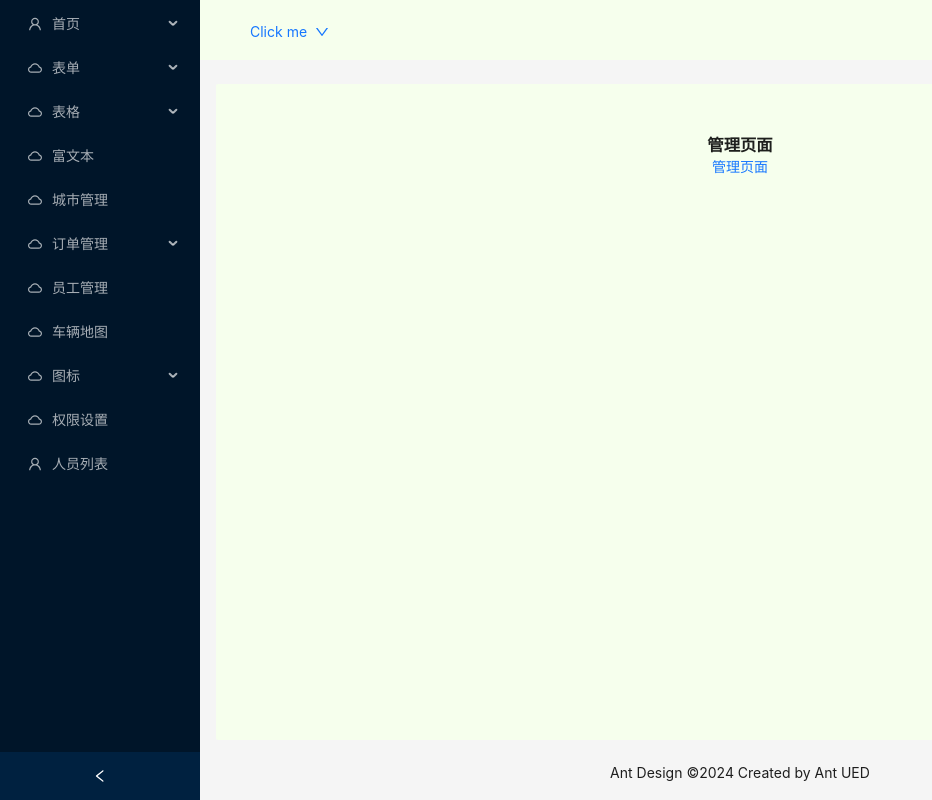
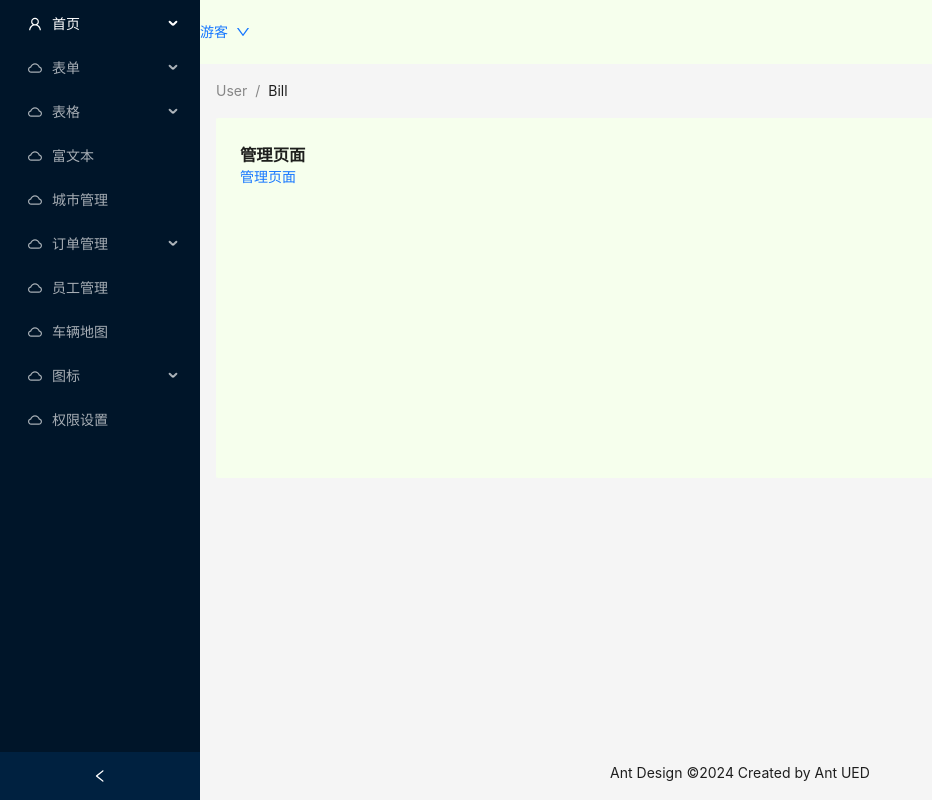
Before and after one commit to dirunru/my-react-app, a React (Create React App) app: page / in a window 1280 px wide. Before the commit this address led to /#/home. Shown: the whole page, without its empty margins (0-932 px from the left). Built offline with nearby package versions, Linux system fonts and the light colour scheme.

Commit message:
feat:111

```diff
--- a/src/App.jsx
+++ b/src/App.jsx
@@ -1,37 +1,54 @@
-import React, { Children, useState } from "react";
-import { useNavigate, Routes, Route, useRoutes } from "react-router-dom";
+import React, { useState, getDerivedStateFromProps } from "react";
+import { useNavigate } from "react-router-dom";
 
 import styles from "./styles/app.module.scss";
 import { DownOutlined } from "@ant-design/icons";
-import { Layout, Dropdown, Space, theme, Menu, message } from "antd";
+import {
+  Layout,
+  Breadcrumb,
+  theme,
+  Menu,
+  message,
+  Dropdown,
+  Space,
+} from "antd";
 //引入路由表
-import { routes, RouterView } from "./router";
+import { routeMenus, RouterView } from "./router";
 
 // 布局组件
 const { Header, Content, Footer, Sider } = Layout;
 // 处理路由
 let items = [];
-console.log("./router", routes, RouterView);
-Object.values(routes).map((item, index) => {
+Object.values(routeMenus).map((item, index) => {
+  if (!item.isHide) {
     items.push({
-    key: item.path,
+      key: item.key,
       icon: item.icon ? React.createElement(item.icon) : "",
       label: item.title,
-    path: item.path,
+      path: item.key,
       children: item.children?.map((it) => {
         return {
-        key: item.path + it?.path,
+          key: item.key + it.key,
           label: it.title,
           icon: React.createElement(it.icon),
-        path: item.path + "/" + it.path,
+          path: item.key + it.key,
         };
       }),
     });
+  }
 });
-let menuArr = [
+const menus = [
   {
+    label: "Clicking me will not close the menu.",
     key: "1",
-    label: "Item 1",
+  },
+  {
+    label: "Clicking me will not close the menu also.",
+    key: "2",
+  },
+  {
+    label: "Clicking me will close the menu.",
+    key: "3",
   },
 ];
 
@@ -56,23 +73,25 @@ const App = () => {
     localStorage.clear(); // 清除localStorage中的数据
     setTimeout(() => navigate("/login"), 1500);
   };
-
+  const [open, setOpen] = useState(false);
+  const handleMenuClick = (e) => {
+    if (e.key === "3") {
+      setOpen(false);
+    }
+  };
+  const handleOpenChange = (nextOpen, info) => {
+    if (info.source === "trigger" || nextOpen) {
+      setOpen(nextOpen);
+    }
+  };
   //生成路由规则
   return (
     <div className="app">
-      <Layout hasSider>
+      <Layout style={{ minHeight: "100vh" }}>
         <Sider
           collapsible
           collapsed={collapsed}
           onCollapse={(value) => setCollapsed(value)}
-          style={{
-            overflow: "auto",
-            height: "100vh",
-            position: "fixed",
-            left: 0,
-            top: 0,
-            bottom: 0,
-          }}
         >
           <Menu
             theme="dark"
@@ -82,55 +101,38 @@ const App = () => {
             onClick={(item) => onClick(item)}
           />
         </Sider>
-        <Layout
-          style={{
-            marginLeft: 200,
-          }}
-        >
-          <Header
-            style={{
-              height: "60px",
-              background: colorBgContainer,
-            }}
-          >
+        <Layout>
+          <Header style={{ padding: 0, background: colorBgContainer }}>
             <Dropdown
               menu={{
-                menuArr,
+                items: menus,
+                onClick: handleMenuClick,
               }}
-              trigger={["click"]}
+              onOpenChange={handleOpenChange}
+              open={open}
             >
               <a onClick={(e) => e.preventDefault()}>
                 <Space>
-                  Click me
+                  {username}
                   <DownOutlined />
                 </Space>
               </a>
             </Dropdown>
           </Header>
-          <Content
-            style={{
-              margin: "24px 16px 0",
-              overflow: "initial",
-            }}
-          >
+          <Content style={{ margin: "0 16px" }}>
+            <Breadcrumb style={{ margin: "16px 0" }}>
+              <Breadcrumb.Item>User</Breadcrumb.Item>
+              <Breadcrumb.Item>Bill</Breadcrumb.Item>
+            </Breadcrumb>
             <div
               style={{
                 padding: 24,
-                textAlign: "center",
+                minHeight: 360,
                 background: colorBgContainer,
                 borderRadius: borderRadiusLG,
               }}
-              className={styles.content}
-            >
-              <div
-                style={{
-                  padding: 24,
-                  minHeight: "75vh",
-                  background: colorBgContainer,
-                }}
             >
               <RouterView />
-              </div>
             </div>
           </Content>
           <Footer className={styles.footer}>
--- a/src/pages/about/index.jsx
+++ b/src/pages/about/index.jsx
@@ -1,8 +1,24 @@
+import React from "react";
+import { Button } from "antd";
 
-export default function About() {
-  return (
-    <section>
-      <h1>About</h1>
-    </section>
-  );
+class About extends React.Component {
+  constructor(props) {
+    super(props);
+  }
+  state = {
+    message: "你好",
+  };
+
+  render() {
+    const clickHandle = (e) => {
+      console.log(2);
+    };
+    return (
+      <>
+        <h1>{this.state.message}</h1>
+        <Button onClick={clickHandle}>测试</Button>
+      </>
+    );
+  }
 }
+export default About;
--- a/src/router/index.js
+++ b/src/router/index.js
@@ -15,74 +15,66 @@ import About from "../pages/about";
 import Home from "../pages/home";
 import Detail from "../pages/home/detail";
 import Page404 from "../pages/ErrorPage/404.jsx";
-
-export const routes = [
+// 左侧 菜单展示
+export const routeMenus = [
   {
-    path: "/home/",
     key: "/home",
     title: "首页",
     icon: UserOutlined,
-    element: <Home />,
     children: [
       {
-        path: "",
+        key: "/list",
         title: "人员列表",
         icon: UserOutlined,
-        element: <Navigate to="/home" />,
       },
       {
-        path: "detail",
-        element: <Detail />,
+        key: "/about",
+        title: "关于",
+        icon: UserOutlined,
+      },
+      {
+        key: "/detail",
         title: "详情",
         icon: CloudOutlined,
       },
       {
         title: "按钮",
-        key: "/ui/buttons",
-        path: "ui/buttons",
+        key: "/buttons",
         icon: CloudOutlined,
-        element: <About />,
       },
       {
         title: "弹框",
-        key: "/ui/modals",
-        path: "ui/modals",
+        key: "/modals",
         icon: CloudOutlined,
       },
       {
         title: "Loading",
-        key: "/ui/loadings",
-        path: "ui/loadings",
+        key: "/loadings",
         icon: CloudOutlined,
       },
       {
         title: "通知提醒",
-        key: "/ui/notification",
-        path: "ui/notification",
+        key: "/notification",
         icon: CloudOutlined,
       },
       {
         title: "全局Message",
-        key: "/ui/messages",
-        path: "ui/messages",
+        key: "/messages",
         icon: CloudOutlined,
       },
       {
         title: "Tab页签",
-        key: "/ui/tabs",
-        path: "ui/tabs",
+        key: "/tabs",
         icon: CloudOutlined,
       },
       {
         title: "图片画廊",
-        key: "/ui/gallery",
-        path: "ui/gallery",
+        key: "/gallery",
         icon: CloudOutlined,
       },
       {
         title: "轮播图",
-        key: "/ui/carousel",
-        path: "ui/carousel",
+        key: "/carousel",
         icon: CloudOutlined,
       },
     ],
@@ -90,19 +82,16 @@ export const routes = [
   {
     title: "表单",
     key: "/form",
-    path: "/form/",
     icon: CloudOutlined,
     children: [
       {
         title: "登录",
         key: "/login",
-        path: "login",
         icon: CloudOutlined,
       },
       {
         title: "注册",
         key: "/reg",
-        path: "reg",
         icon: CloudOutlined,
       },
     ],
@@ -110,19 +99,16 @@ export const routes = [
   {
     title: "表格",
     key: "/table",
-    path: "/table/",
     icon: CloudOutlined,
     children: [
       {
         title: "基础表格",
-        key: "/table/basic",
-        path: "table/basic",
+        key: "/basic",
         icon: CloudOutlined,
       },
       {
         title: "高级表格",
-        key: "/table/high",
-        path: "table/high",
+        key: "/high",
         icon: CloudOutlined,
       },
     ],
@@ -130,31 +116,26 @@ export const routes = [
   {
     title: "富文本",
     key: "/rich",
-    path: "/rich/",
     icon: CloudOutlined,
   },
   {
     title: "城市管理",
     key: "/city",
-    path: "city",
     icon: CloudOutlined,
   },
   {
     title: "订单管理",
     key: "/order",
-    path: "order",
     icon: CloudOutlined,
     children: [
       {
         title: "订单详情",
-        key: "detail",
-        path: "detail",
+        key: "/detail",
         icon: CloudOutlined,
       },
       {
         title: "结束订单",
-        key: "finish",
-        path: "finish",
+        key: "/finish",
         icon: CloudOutlined,
       },
     ],
@@ -162,37 +143,31 @@ export const routes = [
   {
     title: "员工管理",
     key: "/user",
-    path: "/user",
     icon: CloudOutlined,
   },
   {
     title: "车辆地图",
     key: "/bikeMap",
-    path: "/bikeMap",
     icon: CloudOutlined,
   },
   {
     title: "图标",
     key: "/charts",
-    path: "/charts/",
     icon: CloudOutlined,
     children: [
       {
         title: "柱形图",
-        path: "charts/bar",
-        key: "/charts/bar",
+        key: "/bar",
         icon: CloudOutlined,
       },
       {
         title: "饼图",
-        path: "charts/pie",
-        key: "/charts/pie",
+        key: "/pie",
         icon: CloudOutlined,
       },
       {
         title: "折线图",
-        path: "charts/line",
-        key: "/charts/line",
+        key: "/line",
         icon: CloudOutlined,
       },
     ],
@@ -200,23 +175,26 @@ export const routes = [
   {
     title: "权限设置",
     key: "/permission",
-    path: "/permission",
     icon: CloudOutlined,
   },
+];
+const routes = [
   {
-    path: "/about",
-    key: "/about",
-    title: "人员列表",
-    icon: UserOutlined,
+    path: "/home/list",
+    element: <Home />,
+  },
+  {
+    path: "/home/detail",
+    element: <Detail />,
+  },
+  {
+    path: "/home/about",
     element: <About />,
   },
   {
     path: "/",
-    element: <Navigate to="/home" />,
-  },
-  {
-    path: "*",
-    element: <Page404 />,
+    redirect: "/home/list",
+    element: <Home />,
   },
 ];
 // 使用useRoutes 创建
--- a/src/styles/app.module.scss
+++ b/src/styles/app.module.scss
@@ -9,6 +9,3 @@
 .content {
   height: calc(100vh - 144px);
 }
-.right {
-  float: right;
-}
```
Lines whose indentation alone changed are shown as unchanged.
